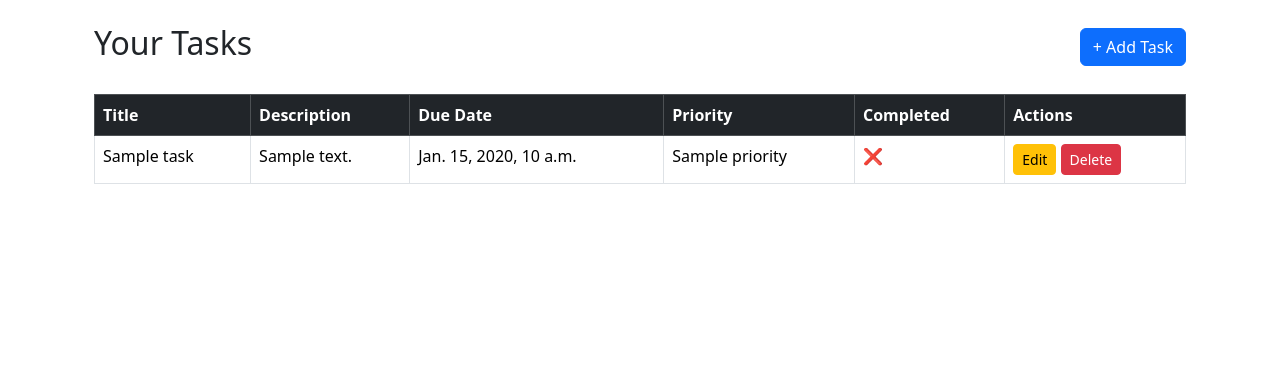
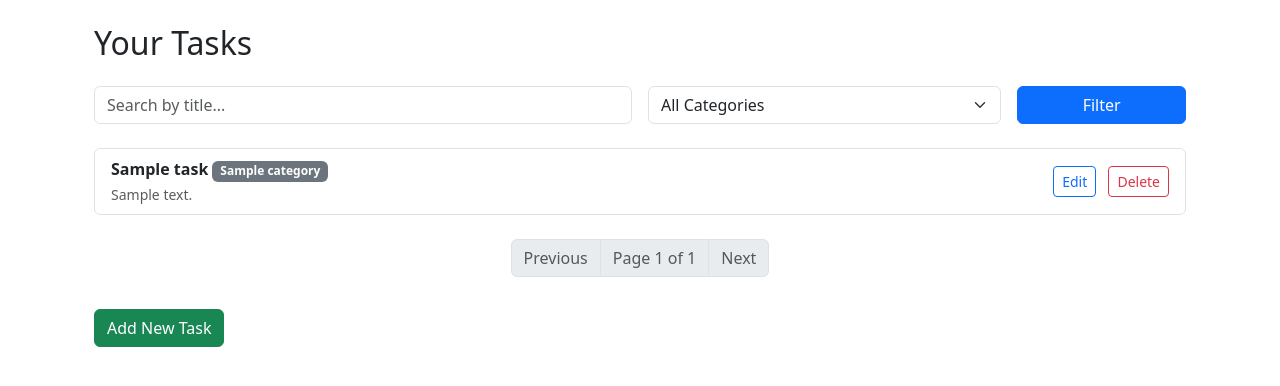
Before and after one commit to bishan20/Smart-To-Do, a Django app: template src/tasks/templates/tasks/task_list.html in a window 1280 px wide. Shown: the part 56-442 px from the top of the page. Run offline with Django 3.2, Linux system fonts and the light colour scheme; the template is opened without the code that fills it: most values are stand-ins (such as "Sample title", 1, 10 or a date in 2020).

Commit message:
feat:add pagination and search tasks by tile/category

```diff
--- a/src/tasks/templates/tasks/add_task.html
+++ b/src/tasks/templates/tasks/add_task.html
@@ -40,10 +40,10 @@
             </select>
         </div>
 
-        <div class="form-check mb-3">
+        <!-- <div class="form-check mb-3">
             <input class="form-check-input" type="checkbox" id="completed" name="completed">
             <label class="form-check-label" for="completed">Completed</label>
-        </div>
+        </div> -->
 
         <button type="submit" class="btn btn-success">Create Task</button>
         <a href="{% url 'task_list' %}" class="btn btn-secondary">Cancel</a>
--- a/src/tasks/templates/tasks/task_list.html
+++ b/src/tasks/templates/tasks/task_list.html
@@ -2,50 +2,73 @@
 
 {% block content %}
 <div class="container mt-4">
-    <div class="d-flex justify-content-between align-items-center mb-4">
-        <h2>Your Tasks</h2>
-        <a href="{% url 'add_task' %}" class="btn btn-primary">+ Add Task</a>
+  <h2 class="mb-4">Your Tasks</h2>
+
+  <!-- Search and Filter Form -->
+  <form method="GET" class="row g-3 mb-4">
+    <div class="col-md-6">
+      <input type="text" name="q" class="form-control" placeholder="Search by title..." value="{{ request.GET.q }}">
     </div>
+    <div class="col-md-4">
+      <select name="category" class="form-select">
+        <option value="">All Categories</option>
+        {% for category in categories %}
+          <option value="{{ category.id }}" {% if category.id|stringformat:"s" == request.GET.category %}selected{% endif %}>
+            {{ category.name }}
+          </option>
+        {% endfor %}
+      </select>
+    </div>
+    <div class="col-md-2">
+      <button type="submit" class="btn btn-primary w-100">Filter</button>
+    </div>
+  </form>
 
+  <!-- Task List -->
   {% if tasks %}
-    <table class="table table-hover table-bordered">
-        <thead class="table-dark">
-            <tr>
-                <th>Title</th>
-                <th>Description</th>
-                <th>Due Date</th>
-                <th>Priority</th>
-                <th>Completed</th>
-                <th>Actions</th>
-            </tr>
-        </thead>
-        <tbody>
+    <ul class="list-group mb-4">
       {% for task in tasks %}
-            <tr>
-                <td>{{ task.title }}</td>
-                <td>{{ task.description }}</td>
-                <td>{{ task.due_date|default:"—" }}</td>
-                <td>{{ task.priority }}</td>
-                <td>
-                    {% if task.completed %}
-                        ✅
+        <li class="list-group-item d-flex justify-content-between align-items-center">
+          <div>
+            <strong>{{ task.title }}</strong>
+            {% if task.category %}<span class="badge bg-secondary">{{ task.category.name }}</span>{% endif %}
+            <br>
+            <small class="text-muted">{{ task.description }}</small>
+          </div>
+          <div>
+            <a href="{% url 'edit_task' task.id %}" class="btn btn-sm btn-outline-primary me-2">Edit</a>
+            <a href="{% url 'delete_task' task.id %}" class="btn btn-sm btn-outline-danger">Delete</a>
+          </div>
+        </li>
+      {% endfor %}
+    </ul>
+
+    <!-- Pagination Controls -->
+    <nav>
+      <ul class="pagination justify-content-center">
+        {% if tasks.has_previous %}
+          <li class="page-item">
+            <a class="page-link" href="?{% if request.GET.q %}q={{ request.GET.q }}&{% endif %}{% if request.GET.category %}category={{ request.GET.category }}&{% endif %}page={{ tasks.previous_page_number }}">Previous</a>
+          </li>
         {% else %}
-                        ❌
+          <li class="page-item disabled"><span class="page-link">Previous</span></li>
         {% endif %}
-                </td>
-                <td>
-                    <a href="{% url 'edit_task' task.id %}" class="btn btn-sm btn-warning">Edit</a>
-                    <a href="{% url 'delete_task' task.id %}" class="btn btn-sm btn-danger"
-                       onclick="return confirm('Are you sure you want to delete this task?');">
-                        Delete
-                    </a>
-                </td>
-            </tr>
-            {% endfor %}
-        </tbody>
-    </table>
+
+        <li class="page-item disabled"><span class="page-link">Page {{ tasks.number }} of {{ tasks.paginator.num_pages }}</span></li>
+
+        {% if tasks.has_next %}
+          <li class="page-item">
+            <a class="page-link" href="?{% if request.GET.q %}q={{ request.GET.q }}&{% endif %}{% if request.GET.category %}category={{ request.GET.category }}&{% endif %}page={{ tasks.next_page_number }}">Next</a>
+          </li>
         {% else %}
-    <div class="alert alert-info">No tasks found. Add your first task!</div>
+          <li class="page-item disabled"><span class="page-link">Next</span></li>
         {% endif %}
+      </ul>
+    </nav>
+  {% else %}
+    <p>No tasks found.</p>
+  {% endif %}
+
+  <a href="{% url 'add_task' %}" class="btn btn-success mt-3">Add New Task</a>
 </div>
 {% endblock %}
```
Also changed, not shown: src/tasks/views.py (+24 -3 lines). Lines whose indentation alone changed are shown as unchanged.
